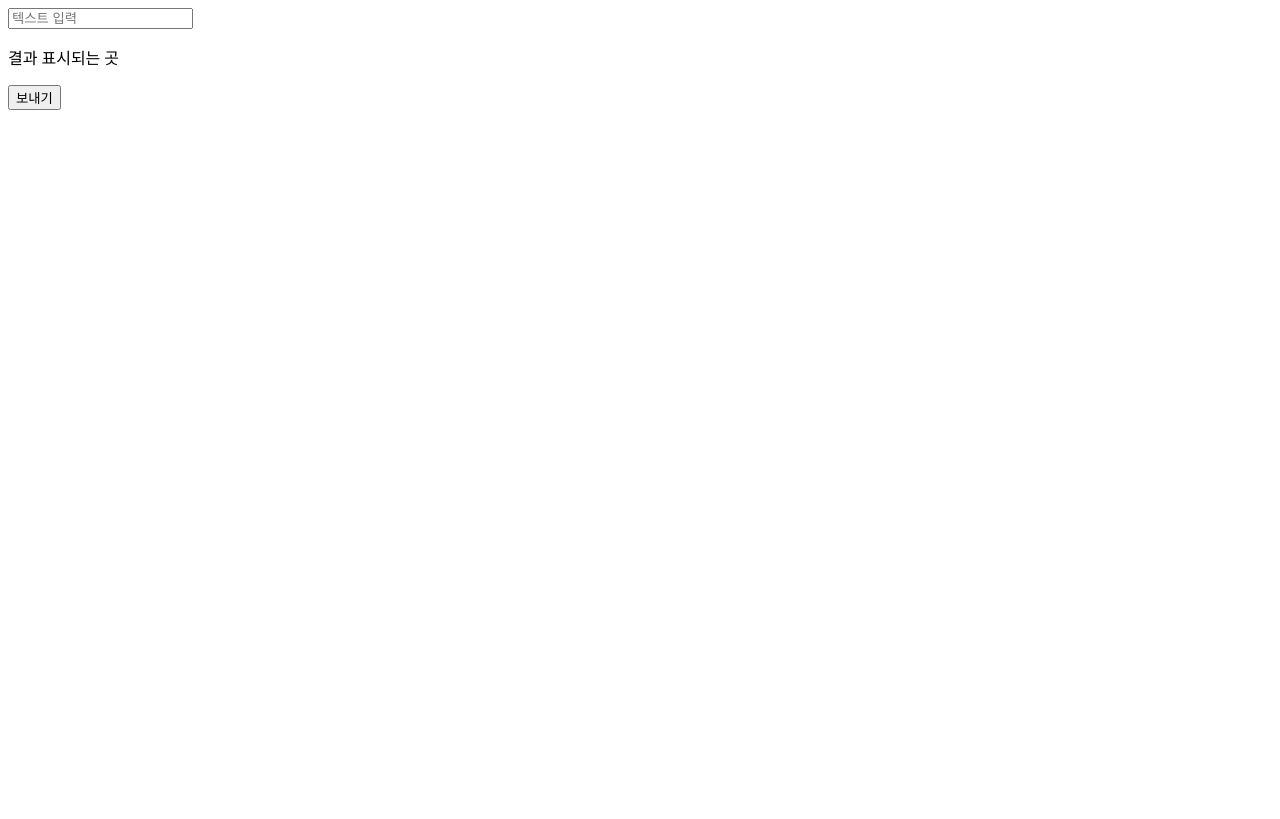
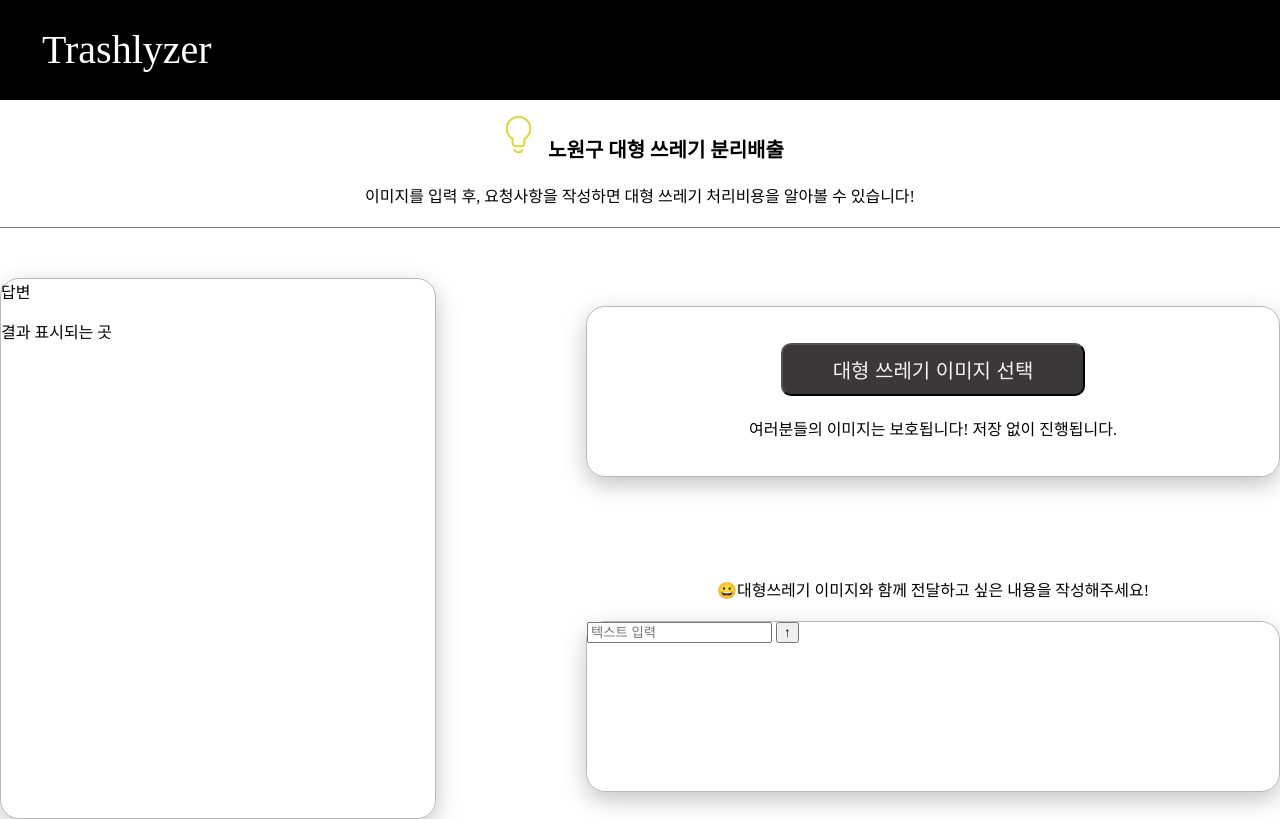
Before and after one commit to nmmlee/Trashlyzer, a website: page static/index.html in a window 1280 px wide. Drawn offline with Linux system fonts and the light colour scheme.

Commit message:
[하민용] 웹사이트 기본 틀 구축
css 파일 추가, index.html 콘텐츠 추가, icon 이미지 파일추가

```diff
--- a/static/index.html
+++ b/static/index.html
@@ -2,7 +2,9 @@
 <html>
 <head>
     <meta charset="UTF-8">
-        <title>tmp test</title>
+    <meta name="viewport" content="width=device-width, initial-scale=1.0">
+    <link rel="stylesheet" href="style.css">
+    <title>tmp tes</title>
     <script>
         async function sendQuery() {
             const userInput = document.getElementById("userInput").value; // 입력값 가져오기
@@ -31,11 +33,54 @@
         }
     </script>
 </head>
+<body>
+    <header id = "header">
+        <div>Trashlyzer</div>
+    </header>
 
+    <div id = "main">
+        <div id = "help-area">
+            <div id = "help-title">
+                <span><img src = "Image/Icon_light.png"></span>
+                <span><b>노원구 대형 쓰레기 분리배출</b></span>
+            </div>
+            <div id = "help-text-area">
+                <span id ="help-text">이미지를 입력 후, 요청사항을 작성하면 대형 쓰레기 처리비용을 알아볼 수 있습니다!</span>
+            </div>
+        </div>
 
-    <body>
+        <!-- 사용자와 상호작용 하는 공간-->
+        <div id = "content-containers">
+            <!-- gpt 응답이 들어갈 공간-->
+            <div id = "answer-content-container">
+                <div id ="answer-title">
+                    답변
+                </div>
+                <div id = "gpt-answer-text">
+                    <p id="result">결과 표시되는 곳</p>
+                </div>
+            </div>
+
+            <div id = "user-input-containers">
+                <!-- 이미지 선택 카드 UI-->
+                <div id = "user-image-container">
+                    <div><button id = "button">대형 쓰레기 이미지 선택</button></div>
+                    <div id = "user-image-help">여러분들의 이미지는 보호됩니다! 저장 없이 진행됩니다.</div>
+                </div>
+                <!-- 유저 텍스트 입력 카드 UI-->
+                <div id = "user-text-containers">
+                    <div id = "user-input-help">
+                        😀대형쓰레기 이미지와 함께 전달하고 싶은 내용을
+                        작성해주세요!
+                    </div>
+                    <div id = "user-text-input-container">
                         <input type="text" id="userInput" placeholder="텍스트 입력">
-        <p id="result">결과 표시되는 곳</p>
-        <button onclick="sendQuery()">보내기</button>
+                        <button onclick="sendQuery()">↑</button>
+                    </div>
+                </div>
+            </div>
+        </div>
+    </div>
 </body>
+</head>
 </html>
--- /dev/null
+++ b/static/style.css
@@ -0,0 +1,114 @@
+body{
+    margin: 0px;
+}
+
+#header{
+    background-color: black;
+    color: white;
+    height: 100px;
+    text-align: left;
+    font-size: 40px;
+}
+
+#header div{
+    padding-left: 42px;
+    padding-top: 26px;
+}
+
+#main{
+    display: flex;
+    flex-direction: column;
+}
+
+#help-area{
+    display: flex;
+    flex-direction: column;
+    text-align: center;
+}
+
+#help-title{
+    font-size: 20px;
+    padding-top: 10px;
+}
+
+#help-text-area{
+    margin-top: 20px;
+}
+
+#help-text{
+    display: flex;
+    flex-direction: column;
+    text-align: center;
+    font-size: 16px;
+    padding: 0px 100px 20px 100px;
+    border-bottom: solid 1px gray;
+}
+
+#content-containers{
+    display: flex;
+    flex-direction: row;
+    justify-content: center;
+    align-items: center;
+    padding-top : 50px;
+}
+
+#answer-content-container{
+    display: flex;
+    flex-direction: column;
+    width: 645px;
+    height: 539px;
+    border: 1px solid #B8B8B8;
+    border-radius: 19px;
+    box-shadow: 0 8px 24px -1px rgba(0,0,0,25%);
+
+}
+
+#user-input-containers{
+    display: flex;
+    flex-direction: column;
+    padding-left : 150px;
+}
+
+#user-image-container{
+    display: flex;
+    flex-direction: column;
+    text-align: center;
+    justify-content: center;
+    align-items: center;
+    width: 692px;
+    height: 169px;
+    border: 1px solid #B8B8B8;
+    border-radius: 19px;
+    box-shadow: 0 8px 24px -1px rgba(0,0,0,25%);
+}
+
+#button{
+    border-radius: 10px;
+    background-color: #3A3838;
+    color: #F3F3F3;
+    font-size: 20px;
+    padding: 10px 50px 10px 50px;
+}
+
+#user-image-help{
+    padding-top: 20px;
+}
+
+#user-input-help{
+    text-align: center;
+    padding-bottom: 20px;
+}
+
+#user-text-containers{
+    display: flex;
+    flex-direction: column;
+    padding-top : 100px;
+}
+
+#user-text-input-container{
+    width: 692px;
+    height: 169px;
+    border: 1px solid #B8B8B8;
+    border-radius: 19px;
+    box-shadow: 0 8px 24px -1px rgba(0,0,0,25%);
+}
```
Also changed, not shown: static/Image/Icon_light.png (added). Lines whose indentation alone changed are shown as unchanged.
